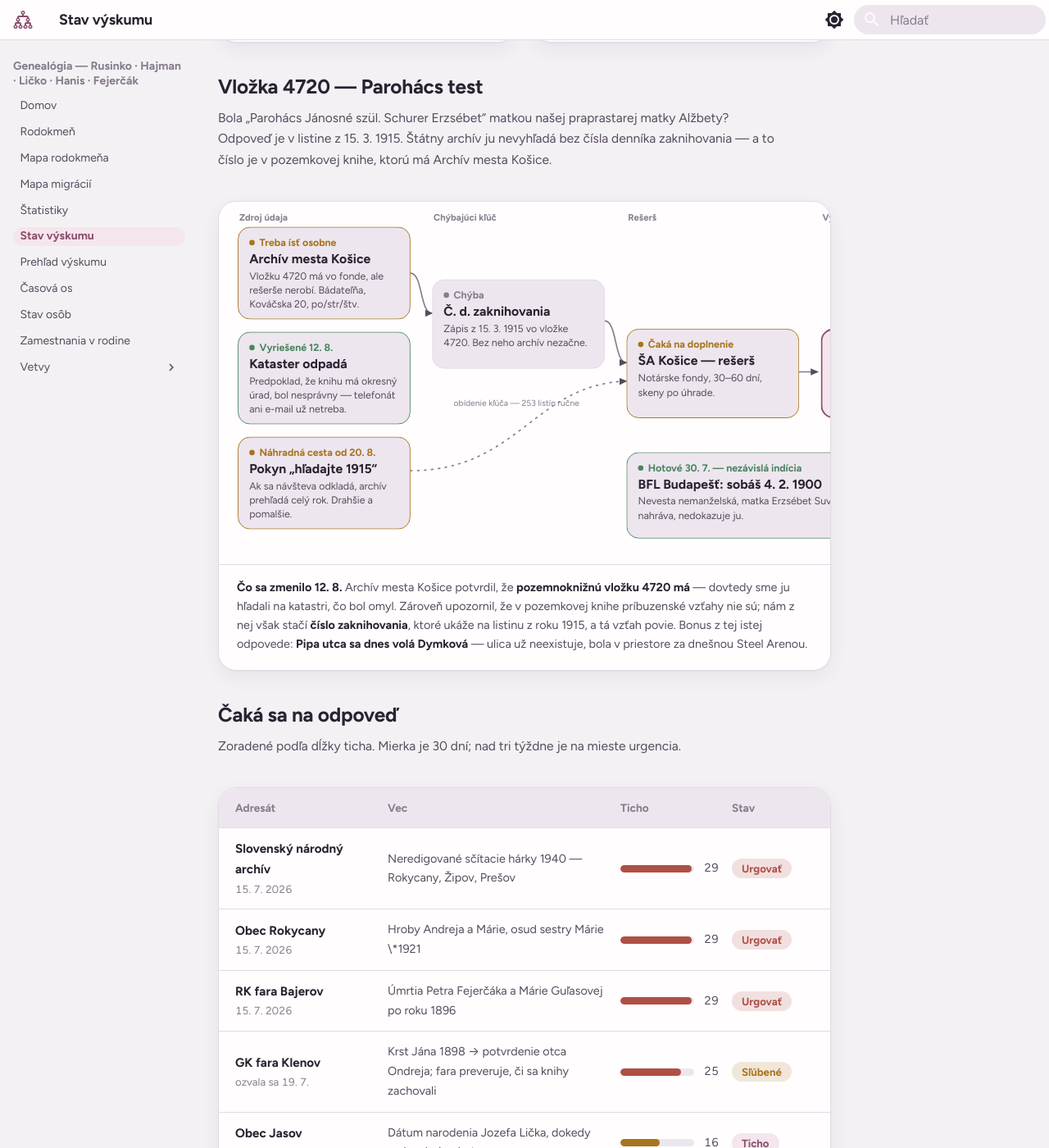
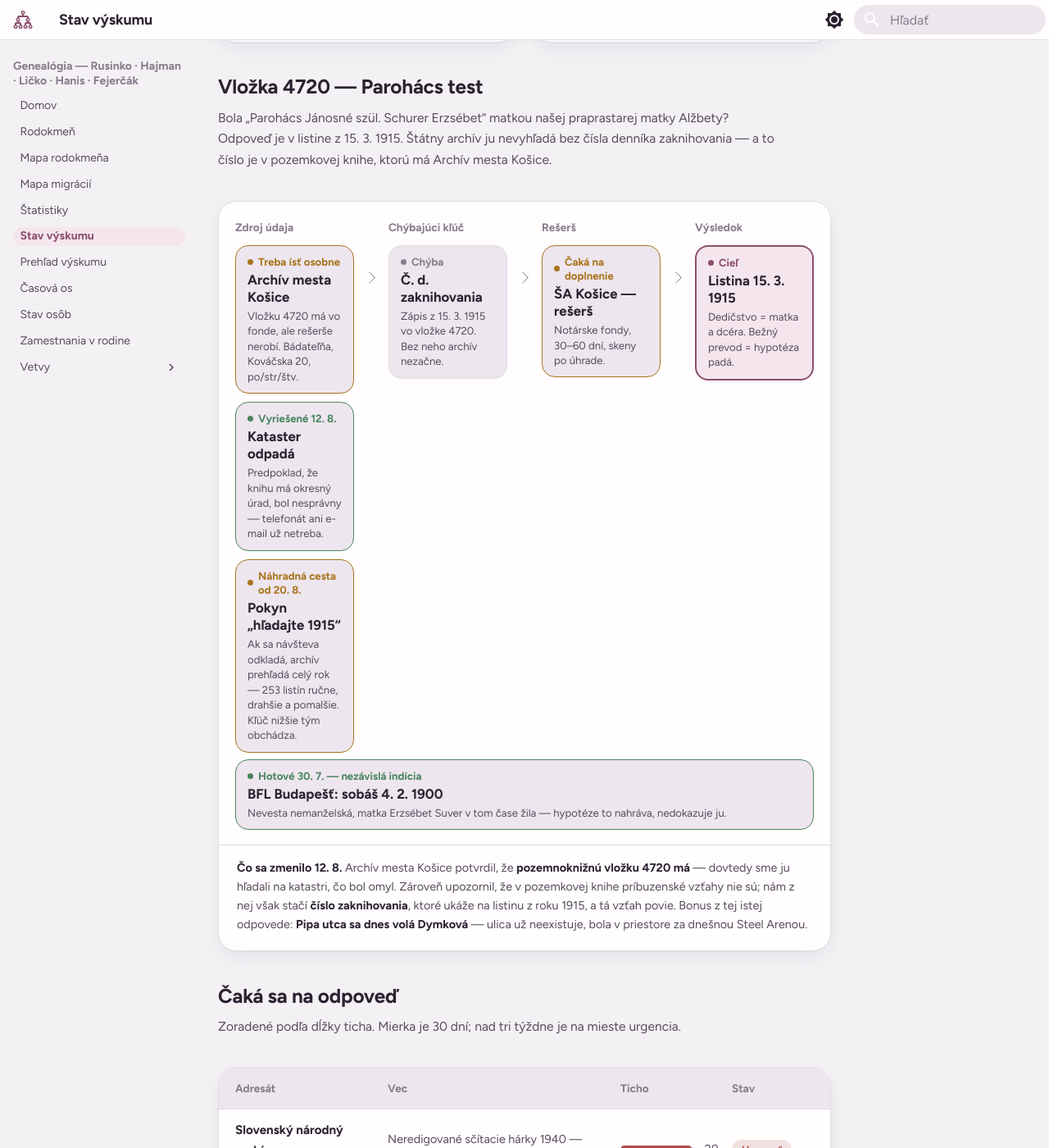
Before and after one commit to vrusi/genealogia, an MkDocs documentation site: the page built from docs/stav-vyskumu.md, in a window 1280 px wide and 1400 px high, scrolled down 1646 px. Shown: the whole window at 82% size. Built offline with MkDocs 1.6.1 and Material for MkDocs 9.7.7, drawn with Linux system fonts in a browser that asks for light colours; some of the changed text lies outside the part shown.

Commit message:
Stav výskumu: graf prerobený zo SVG na HTML karty (koniec orezávania textu)
Pevné výšky foreignObject sa pri väčšom písme orezávali. Nový layout je CSS grid so
šípkami, karty rastú podľa obsahu a na úzkych displejoch sa stĺpce ukladajú pod seba.

Co-Authored-By: Claude Opus 5 (1M context) <noreply@anthropic.com>

```diff
--- a/docs/stav-vyskumu.md
+++ b/docs/stav-vyskumu.md
@@ -39,32 +39,31 @@ Kde sa práve čaká, čo je zaseknuté a čo treba spraviť. Panel ukazuje odos
 <p>Bola „Parohács Jánosné szül. Schurer Erzsébet“ matkou našej praprastarej matky Alžbety? Odpoveď je v listine z 15. 3. 1915. Štátny archív ju nevyhľadá bez čísla denníka zaknihovania — a to číslo je v pozemkovej knihe, ktorú má Archív mesta Košice.</p>
 </div>
 <div class="graph-box">
-<div class="graph-scroll">
-<svg class="flow" viewBox="0 0 1020 452" role="img" aria-labelledby="flow-title flow-desc">
-<title id="flow-title">Graf závislostí pre pozemnoknižnú vložku 4720</title>
-<desc id="flow-desc">Pozemkovú knihu má Archív mesta Košice, ale rešerše nerobí — treba osobnú návštevu bádateľne. Z vložky treba číslo denníka zaknihovania, ktoré potom Štátnemu archívu umožní vyhľadať listinu z 15. marca 1915. Náhradná cesta číslo obchádza pokynom prehľadať notárske listiny za celý rok 1915.</desc>
-<defs>
-<marker id="arrow" viewBox="0 0 10 10" refX="8" refY="5" markerWidth="6.5" markerHeight="6.5" orient="auto-start-reverse"><path d="M 0 1 L 9 5 L 0 9 z" fill="currentColor"/></marker>
-</defs>
-<text class="col-label" x="18" y="16">Zdroj údaja</text>
-<text class="col-label" x="270" y="16">Chýbajúci kľúč</text>
-<text class="col-label" x="522" y="16">Rešerš</text>
-<text class="col-label" x="774" y="16">Výsledok</text>
-<g color="currentColor">
-<path class="edge" d="M 240 84 C 256 84 252 136 268 136" marker-end="url(#arrow)"/>
-<path class="edge" d="M 492 146 C 508 146 504 200 520 200" marker-end="url(#arrow)"/>
-<path class="edge dashed" d="M 240 340 C 380 340 400 228 520 224" marker-end="url(#arrow)"/>
-<path class="edge" d="M 744 212 L 768 212" marker-end="url(#arrow)"/>
-</g>
-<text class="edge-label" x="296" y="256">obídenie kľúča — 253 listín ručne</text>
-<foreignObject x="16" y="24" width="224" height="120"><div class="nd nd-warn"><span class="st">Treba ísť osobne</span><strong>Archív mesta Košice</strong><span class="mt">Vložku 4720 má vo fonde, ale rešerše nerobí. Bádateľňa, Kováčska 20, po/str/štv.</span></div></foreignObject>
-<foreignObject x="16" y="160" width="224" height="120"><div class="nd nd-good"><span class="st">Vyriešené 12. 8.</span><strong>Kataster odpadá</strong><span class="mt">Predpoklad, že knihu má okresný úrad, bol nesprávny — telefonát ani e-mail už netreba.</span></div></foreignObject>
-<foreignObject x="16" y="296" width="224" height="120"><div class="nd nd-warn"><span class="st">Náhradná cesta od 20. 8.</span><strong>Pokyn „hľadajte 1915“</strong><span class="mt">Ak sa návšteva odkladá, archív prehľadá celý rok. Drahšie a pomalšie.</span></div></foreignObject>
-<foreignObject x="268" y="92" width="224" height="116"><div class="nd"><span class="st">Chýba</span><strong>Č. d. zaknihovania</strong><span class="mt">Zápis z 15. 3. 1915 vo vložke 4720. Bez neho archív nezačne.</span></div></foreignObject>
-<foreignObject x="520" y="156" width="224" height="116"><div class="nd nd-warn"><span class="st">Čaká na doplnenie</span><strong>ŠA Košice — rešerš</strong><span class="mt">Notárske fondy, 30–60 dní, skeny po úhrade.</span></div></foreignObject>
-<foreignObject x="772" y="156" width="224" height="116"><div class="nd nd-goal"><span class="st">Cieľ</span><strong>Listina 15. 3. 1915</strong><span class="mt">Dedičstvo = matka a dcéra. Bežný prevod = hypotéza padá.</span></div></foreignObject>
-<foreignObject x="520" y="316" width="476" height="112"><div class="nd nd-good"><span class="st">Hotové 30. 7. — nezávislá indícia</span><strong>BFL Budapešť: sobáš 4. 2. 1900</strong><span class="mt">Nevesta nemanželská, matka Erzsébet Suver v tom čase žila — hypotéze to nahráva, nedokazuje ju.</span></div></foreignObject>
-</svg>
+<div class="flow2">
+<div class="fcol">
+<span class="fcol-label">Zdroj údaja</span>
+<div class="nd nd-warn"><span class="st">Treba ísť osobne</span><strong>Archív mesta Košice</strong><span class="mt">Vložku 4720 má vo fonde, ale rešerše nerobí. Bádateľňa, Kováčska 20, po/str/štv.</span></div>
+<div class="nd nd-good"><span class="st">Vyriešené 12. 8.</span><strong>Kataster odpadá</strong><span class="mt">Predpoklad, že knihu má okresný úrad, bol nesprávny — telefonát ani e-mail už netreba.</span></div>
+<div class="nd nd-warn"><span class="st">Náhradná cesta od 20. 8.</span><strong>Pokyn „hľadajte 1915“</strong><span class="mt">Ak sa návšteva odkladá, archív prehľadá celý rok — 253 listín ručne, drahšie a pomalšie. Kľúč nižšie tým obchádza.</span></div>
+</div>
+<div class="farrow" aria-hidden="true"></div>
+<div class="fcol">
+<span class="fcol-label">Chýbajúci kľúč</span>
+<div class="nd"><span class="st">Chýba</span><strong>Č. d. zaknihovania</strong><span class="mt">Zápis z 15. 3. 1915 vo vložke 4720. Bez neho archív nezačne.</span></div>
+</div>
+<div class="farrow" aria-hidden="true"></div>
+<div class="fcol">
+<span class="fcol-label">Rešerš</span>
+<div class="nd nd-warn"><span class="st">Čaká na doplnenie</span><strong>ŠA Košice — rešerš</strong><span class="mt">Notárske fondy, 30–60 dní, skeny po úhrade.</span></div>
+</div>
+<div class="farrow" aria-hidden="true"></div>
+<div class="fcol">
+<span class="fcol-label">Výsledok</span>
+<div class="nd nd-goal"><span class="st">Cieľ</span><strong>Listina 15. 3. 1915</strong><span class="mt">Dedičstvo = matka a dcéra. Bežný prevod = hypotéza padá.</span></div>
+</div>
+</div>
+<div class="flow2-aside">
+<div class="nd nd-good"><span class="st">Hotové 30. 7. — nezávislá indícia</span><strong>BFL Budapešť: sobáš 4. 2. 1900</strong><span class="mt">Nevesta nemanželská, matka Erzsébet Suver v tom čase žila — hypotéze to nahráva, nedokazuje ju.</span></div>
 </div>
 <p class="graph-note"><b>Čo sa zmenilo 12. 8.</b> Archív mesta Košice potvrdil, že <b>pozemnoknižnú vložku 4720 má</b> — dovtedy sme ju hľadali na katastri, čo bol omyl. Zároveň upozornil, že v pozemkovej knihe príbuzenské vzťahy nie sú; nám z nej však stačí <b>číslo zaknihovania</b>, ktoré ukáže na listinu z roku 1915, a tá vzťah povie. Bonus z tej istej odpovede: <b>Pipa utca sa dnes volá Dymková</b> — ulica už neexistuje, bola v priestore za dnešnou Steel Arenou.</p>
 </div>
@@ -77,7 +76,7 @@ Kde sa práve čaká, čo je zaseknuté a čo treba spraviť. Panel ukazuje odos
 <div class="row"><div class="who">Slovenský národný archív<em>15. 7. 2026</em></div><div class="what">Neredigované sčítacie hárky 1940 — Rokycany, Žipov, Prešov</div><div class="meter"><span class="meter-track"><span class="meter-fill hot" style="width:97%"></span></span><span class="days">29</span></div><div><span class="pill crit">Urgovať</span></div></div>
 <div class="row"><div class="who">Obec Rokycany<em>15. 7. 2026</em></div><div class="what">Hroby Andreja a Márie, osud sestry Márie \*1921</div><div class="meter"><span class="meter-track"><span class="meter-fill hot" style="width:97%"></span></span><span class="days">29</span></div><div><span class="pill crit">Urgovať</span></div></div>
 <div class="row"><div class="who">RK fara Bajerov<em>15. 7. 2026</em></div><div class="what">Úmrtia Petra Fejerčáka a Márie Guľasovej po roku 1896</div><div class="meter"><span class="meter-track"><span class="meter-fill hot" style="width:97%"></span></span><span class="days">29</span></div><div><span class="pill crit">Urgovať</span></div></div>
-<div class="row"><div class="who">GK fara Klenov<em>ozvala sa 19. 7.</em></div><div class="what">Krst Jána 1898 → potvrdenie otca Ondreja; fara preveruje, či sa knihy zachovali</div><div class="meter"><span class="meter-track"><span class="meter-fill hot" style="width:83%"></span></span><span class="days">25</span></div><div><span class="pill part">Sľúbené</span></div></div>
+<div class="row"><div class="who">GK fara Klenov<em>ozvala sa 16. 7.</em></div><div class="what">Krst Jána 1898 → potvrdenie otca Ondreja; fara preveruje, či sa knihy zachovali; urgencia pripravená</div><div class="meter"><span class="meter-track"><span class="meter-fill hot" style="width:83%"></span></span><span class="days">25</span></div><div><span class="pill part">Sľúbené</span></div></div>
 <div class="row"><div class="who">Obec Jasov<em>28. 7. 2026</em></div><div class="what">Dátum narodenia Jozefa Lička, dokedy mal v obci pobyt</div><div class="meter"><span class="meter-track"><span class="meter-fill mid" style="width:53%"></span></span><span class="days">16</span></div><div><span class="pill wait">Ticho</span></div></div>
 <div class="row"><div class="who">MÚ Košice-Západ<em>vybavuje sa od 29. 7.</em></div><div class="what">Úmrtný list Heleny Hajmanovej — poplatok uhradený, čaká sa na doklad</div><div class="meter"><span class="meter-track"><span class="meter-fill mid" style="width:50%"></span></span><span class="days">15</span></div><div><span class="pill part">Uhradené</span></div></div>
 <div class="row"><div class="who">Obec Žipov<em>odpoveď 31. 7.</em></div><div class="what">Evidencia hrobov Hanisovcov — obec namiesto nej dala kontakt na žijúceho potomka</div><div class="meter"><span class="meter-track"><span class="meter-fill mid" style="width:43%"></span></span><span class="days">13</span></div><div><span class="pill part">Polovične</span></div></div>
--- a/docs/stylesheets/extra.css
+++ b/docs/stylesheets/extra.css
@@ -276,19 +276,43 @@
   overflow: hidden;
 }
 .graph-scroll { overflow-x: auto; padding: 8px; }
-svg.flow { display: block; min-width: 960px; width: 100%; height: auto; }
+
+/* tok „vložka 4720“ — HTML karty, výška podľa textu (žiadne orezanie) */
+.flow2 {
+  display: grid;
+  grid-template-columns: 1fr auto 1fr auto 1fr auto 1fr;
+  gap: 10px;
+  align-items: start;
+  padding: 20px 20px 4px;
+}
+.fcol { display: flex; flex-direction: column; gap: 10px; min-width: 0; }
+.fcol-label { font-size: .68rem; font-weight: 600; color: var(--g-ink-3); }
+.farrow { align-self: start; margin-top: 3.1rem; width: 22px; height: 22px; position: relative; }
+.farrow::before {
+  content: "";
+  position: absolute; inset: 0;
+  border-top: 1.75px solid var(--g-ink-3);
+  border-right: 1.75px solid var(--g-ink-3);
+  width: 11px; height: 11px;
+  top: 5px; left: 3px;
+  transform: rotate(45deg);
+  border-radius: 2px;
+}
+.flow2-aside { padding: 4px 20px 18px; }
+@media screen and (max-width: 820px) {
+  .flow2 { grid-template-columns: 1fr; }
+  .farrow { justify-self: center; align-self: center; margin-top: 0; transform: rotate(90deg); }
+}
 
 .nd {
   box-sizing: border-box;
-  height: 100%;
   border-radius: var(--g-radius-sm);
   border: 1.5px solid var(--g-rule);
   background: var(--g-surface-2);
   padding: 11px 14px;
   display: flex;
   flex-direction: column;
-  gap: 2px;
-  overflow: hidden;
+  gap: 3px;
 }
 .nd .st {
   display: flex;
--- a/mkdocs.yml
+++ b/mkdocs.yml
@@ -21,7 +21,7 @@ theme:
     - search.suggest
     - content.tabs.link
 extra_css:
-  - stylesheets/extra.css?v=9
+  - stylesheets/extra.css?v=11
 plugins:
   - search:
       lang: sk
```
Also changed, not shown: stav-vyskumu.md (+26 -27 lines), 1 other file.
